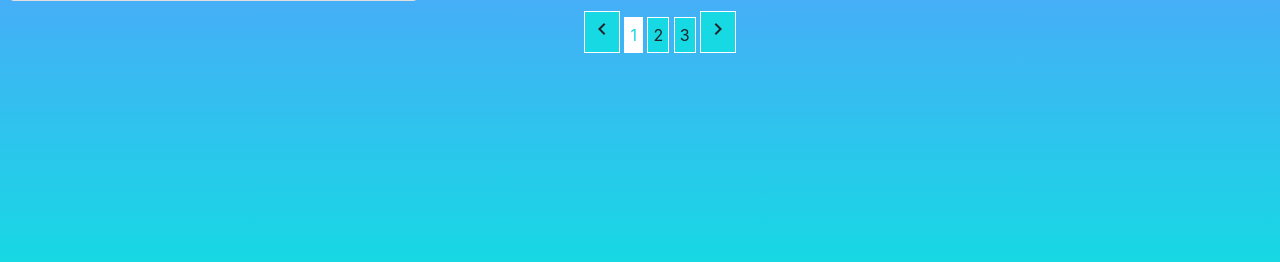
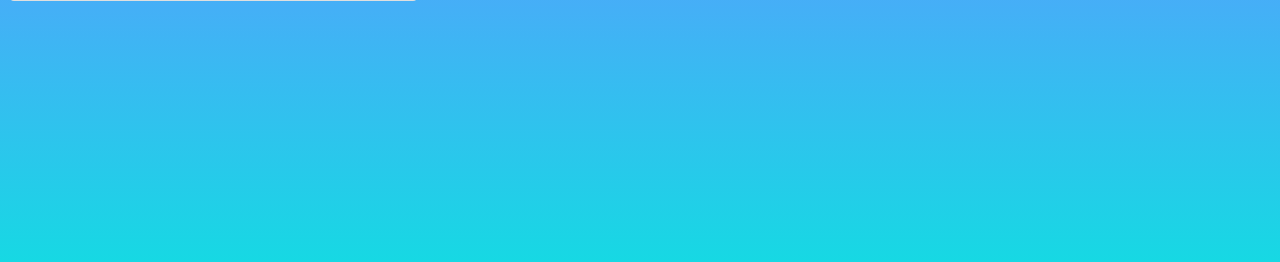
Before and after one commit to art-abdulwadud/django-phonelands, a Django app: page /products/ in a window 1280 px wide. Shown: the part 647-909 px from the top of the page. Run offline with Django 3.2, Linux system fonts and the light colour scheme; tables that the repository leaves empty hold one stand-in row (values such as "Sample post"); some libraries are stand-ins or nearby versions.

Commit message:
pagination set up

```diff
--- a/django_phonelands/allproducts/views.py
+++ b/django_phonelands/allproducts/views.py
@@ -1,12 +1,18 @@
 from django.shortcuts import render
-
 from .models import Product
+from django.core.paginator import Paginator
 
 def index(request):
 	products = Product.objects.all()
 
+	paginator = Paginator(products, 9)
+
+	page = request.GET.get('page')
+
+	paged_products = paginator.get_page(page)
+
 	context = {
-		'products': products
+		'products': paged_products
 	}
 	return render(request, 'products/products.html', context)
 
--- a/django_phonelands/templates/products/products.html
+++ b/django_phonelands/templates/products/products.html
@@ -19,13 +19,27 @@
 		{% endfor %}
 	</div>
 	<div class="product-page text-center">
+		{% if products.has_other_pages %}
 		<ul class="product-page-list">
-			<li class="product-page-items prev-page"><i class="material-icons">chevron_left</i></li>
-			<li class="product-page-items active-page">1</li>
-			<li class="product-page-items">2</li>
-			<li class="product-page-items">3</li>
-			<li class="product-page-items next-page"><i class="material-icons">chevron_right</i></li>
+			{% if products.has_previous %}
+			<li class="product-page-items prev-page">
+				<a href="?page={{products.previous_page_number}}" class="link"
+					><i class="material-icons">chevron_left</i></a
+				>
+			</li>
+			{% endif %} {% for page_index in products.paginator.page_range %} {% if products.number == page_index %}
+			<li class="product-page-items active-page"><a class="link">{{ page_index }}</a></li>
+			{% else %}
+			<li class="product-page-items"><a href="?page={{ page_index }}" class="link">{{ page_index }}</a></li>
+			{% endif %} {% endfor %} {% if products.has_next %}
+			<li class="product-page-items prev-page">
+				<a href="?page={{products.next_page_number}}" class="link"
+					><i class="material-icons">chevron_right</i></a
+				>
+			</li>
+			{% endif %}
 		</ul>
+		{% endif %}
 	</div>
 	{% else %}
 	<span class="medium-text">0 Products</span>
```
Also changed, not shown: README.md.
